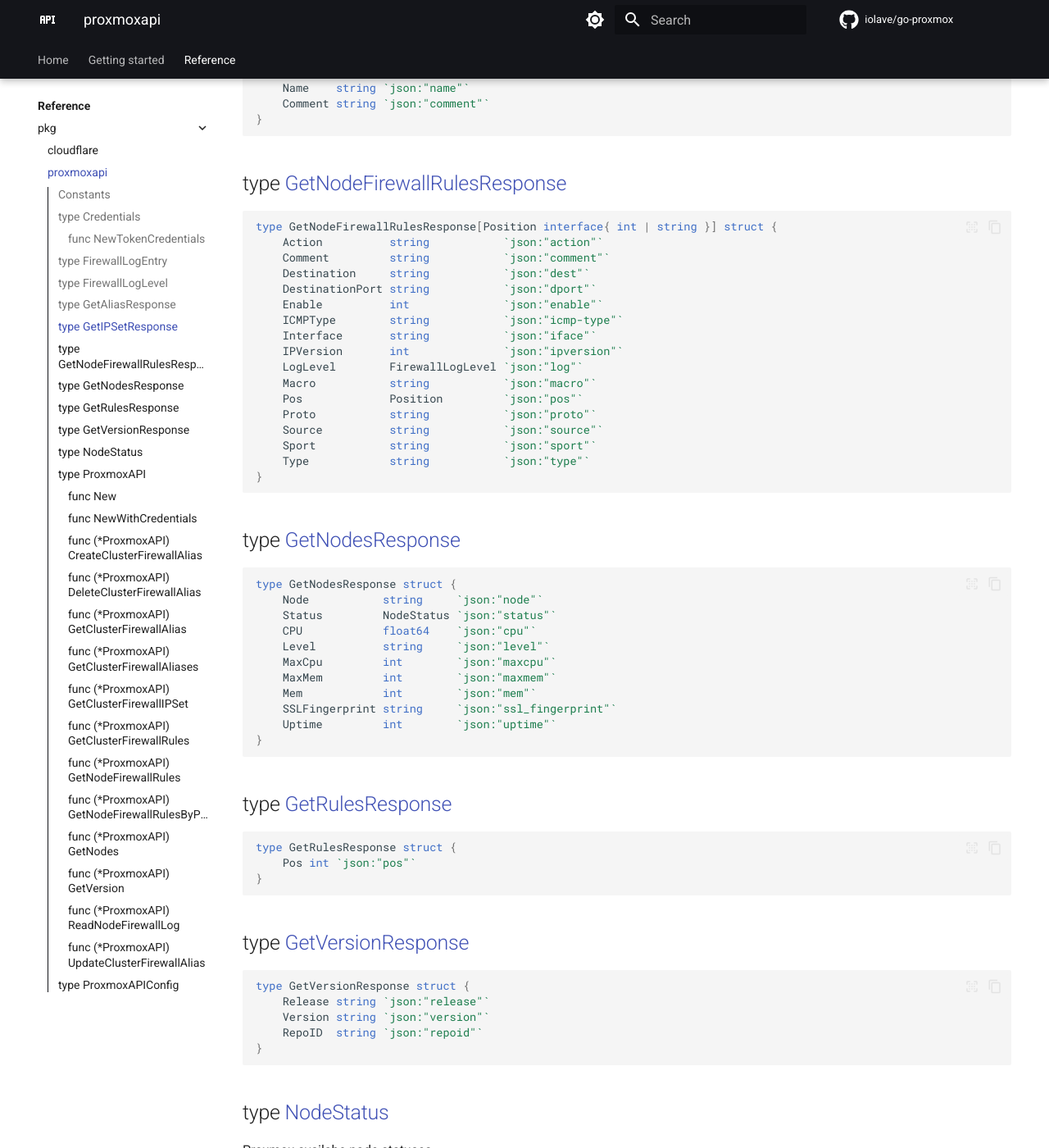
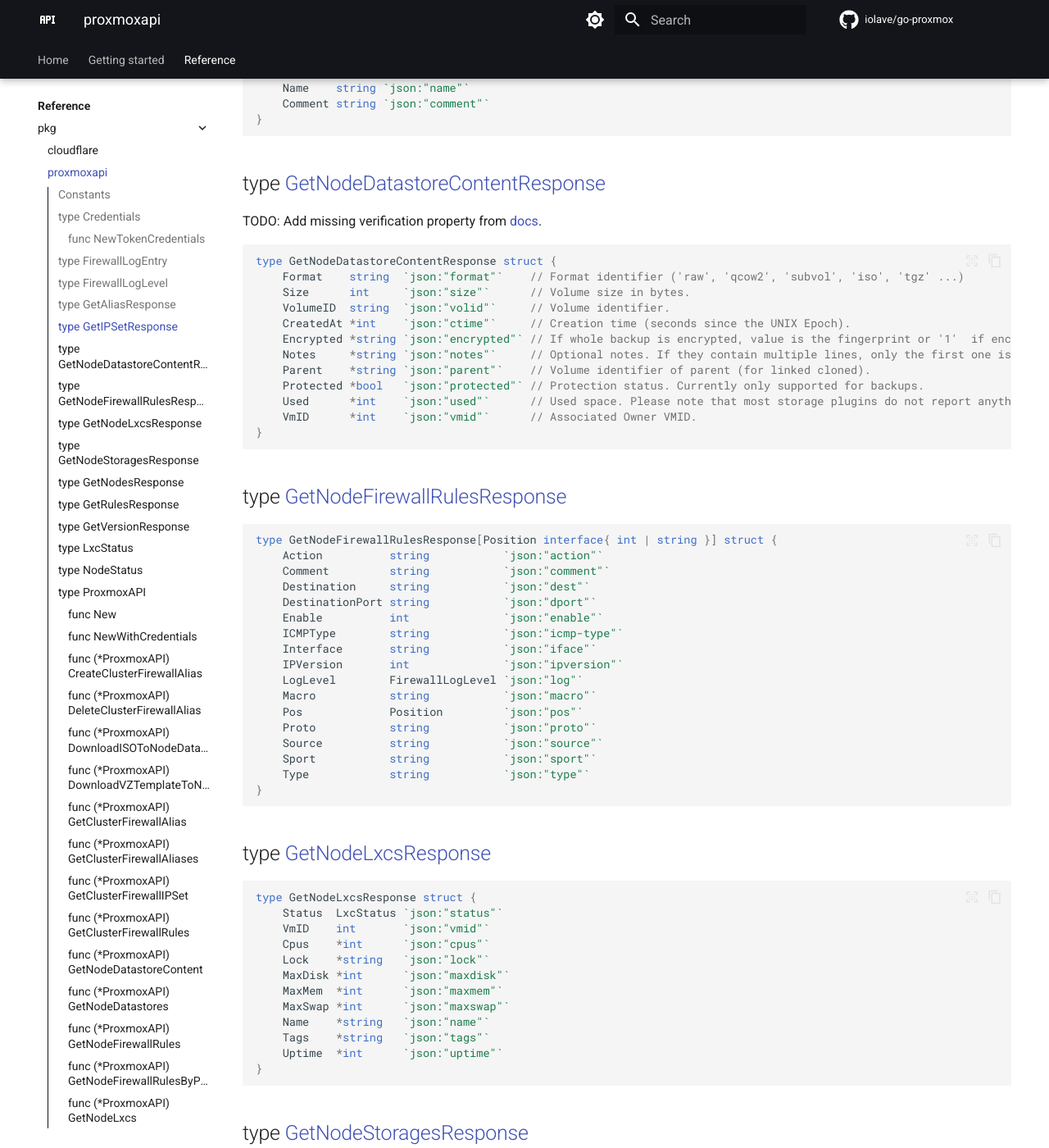
Before and after one commit to iolave/go-proxmox, an MkDocs documentation site: the page built from docs/reference/pkg/proxmox_api.md, in a window 1280 px wide and 1400 px high, scrolled down 1824 px. Shown: the whole window at 82% size. Built offline with MkDocs 1.6.1 and Material for MkDocs 9.7.7, drawn with Linux system fonts in a browser that asks for light colours; comment, search, counter and statistics services are not loaded; some of the changed text lies outside the part shown.

Commit message:
updated docs

````diff
--- a/docs/reference/pkg/proxmox_api.md
+++ b/docs/reference/pkg/proxmox_api.md
@@ -103,6 +103,26 @@ type GetIPSetResponse struct {
 }
 ```
 
+<a name="GetNodeDatastoreContentResponse"></a>
+## type [GetNodeDatastoreContentResponse](<https://github.com/iolave/go-proxmox/blob/master/pkg/proxmox_api/node_storage.go#L31-L42>)
+
+TODO: Add missing verification property from [docs](<https://pve.proxmox.com/pve-docs/api-viewer/#/nodes/{node}/storage/{storage}/content>).
+
+```go
+type GetNodeDatastoreContentResponse struct {
+    Format    string  `json:"format"`    // Format identifier ('raw', 'qcow2', 'subvol', 'iso', 'tgz' ...)
+    Size      int     `json:"size"`      // Volume size in bytes.
+    VolumeID  string  `json:"volid"`     // Volume identifier.
+    CreatedAt *int    `json:"ctime"`     // Creation time (seconds since the UNIX Epoch).
+    Encrypted *string `json:"encrypted"` // If whole backup is encrypted, value is the fingerprint or '1'  if encrypted. Only useful for the Proxmox Backup Server storage type.
+    Notes     *string `json:"notes"`     // Optional notes. If they contain multiple lines, only the first one is returned here.
+    Parent    *string `json:"parent"`    // Volume identifier of parent (for linked cloned).
+    Protected *bool   `json:"protected"` // Protection status. Currently only supported for backups.
+    Used      *int    `json:"used"`      // Used space. Please note that most storage plugins do not report anything useful here.
+    VmID      *int    `json:"vmid"`      // Associated Owner VMID.
+}
+```
+
 <a name="GetNodeFirewallRulesResponse"></a>
 ## type [GetNodeFirewallRulesResponse](<https://github.com/iolave/go-proxmox/blob/master/pkg/proxmox_api/node_firewall.go#L9-L25>)
 
@@ -125,6 +145,46 @@ type GetNodeFirewallRulesResponse[Position interface{ int | string }] struct {
     Source          string           `json:"source"`
     Sport           string           `json:"sport"`
     Type            string           `json:"type"`
+}
+```
+
+<a name="GetNodeLxcsResponse"></a>
+## type [GetNodeLxcsResponse](<https://github.com/iolave/go-proxmox/blob/master/pkg/proxmox_api/node_lxc.go#L8-L19>)
+
+
+
+```go
+type GetNodeLxcsResponse struct {
+    Status  LxcStatus `json:"status"`
+    VmID    int       `json:"vmid"`
+    Cpus    *int      `json:"cpus"`
+    Lock    *string   `json:"lock"`
+    MaxDisk *int      `json:"maxdisk"`
+    MaxMem  *int      `json:"maxmem"`
+    MaxSwap *int      `json:"maxswap"`
+    Name    *string   `json:"name"`
+    Tags    *string   `json:"tags"`
+    Uptime  *int      `json:"uptime"`
+}
+```
+
+<a name="GetNodeStoragesResponse"></a>
+## type [GetNodeStoragesResponse](<https://github.com/iolave/go-proxmox/blob/master/pkg/proxmox_api/node_storage.go#L9-L20>)
+
+
+
+```go
+type GetNodeStoragesResponse struct {
+    Content      string   `json:"content"`       // Allowed storage content types.
+    Storage      string   `json:"storage"`       // The storage identifier.
+    Type         string   `json:"type"`          // Storage type.
+    Active       *bool    `json:"active"`        // Set when storage is accessible.
+    Available    *int     `json:"avail"`         // Available storage space in bytes.
+    Enabled      *bool    `json:"enabled"`       // Set when storage is enabled (not disabled).
+    Shared       *bool    `json:"shared"`        // Shared flag from storage configuration.
+    TotalSpace   *int     `json:"total"`         // Total storage space in bytes.
+    UsedSpace    *int     `json:"used"`          // Total storage space in bytes.
+    UsedFraction *float64 `json:"used_fraction"` // Used fraction (used/total).
 }
 ```
 
@@ -171,6 +231,24 @@ type GetVersionResponse struct {
 }
 ```
 
+<a name="LxcStatus"></a>
+## type [LxcStatus](<https://github.com/iolave/go-proxmox/blob/master/pkg/proxmox_api/lxc.go#L3>)
+
+
+
+```go
+type LxcStatus string
+```
+
+<a name="LXC_STATUS_STOPPED"></a>
+
+```go
+const (
+    LXC_STATUS_STOPPED LxcStatus = "stopped"
+    LXC_STATUS_RUNNING LxcStatus = "running"
+)
+```
+
 <a name="NodeStatus"></a>
 ## type [NodeStatus](<https://github.com/iolave/go-proxmox/blob/master/pkg/proxmox_api/nodes.go#L6>)
 
@@ -214,7 +292,7 @@ func New(config ProxmoxAPIConfig) (*ProxmoxAPI, error)
 ### func [NewWithCredentials](<https://github.com/iolave/go-proxmox/blob/master/pkg/proxmox_api/proxmox_api.go#L48>)
 
 ```go
-func NewWithCredentials(config ProxmoxAPIConfig, creds *credentials) (*ProxmoxAPI, error)
+func NewWithCredentials(config ProxmoxAPIConfig, creds *Credentials) (*ProxmoxAPI, error)
 ```
 
 TODO: To test credentials, do a proxmox version query to ensure credentials are valid
@@ -238,6 +316,28 @@ func (api *ProxmoxAPI) DeleteClusterFirewallAlias(name string, digest *string) e
 DeleteClusterFirewallAlias removes a cluster firewall IP or Network alias.
 
 Digest prevents changes if current configuration file has a different digest. This can be used to prevent concurrent modifications.
+
+<a name="ProxmoxAPI.DownloadISOToNodeDatastore"></a>
+### func \(\*ProxmoxAPI\) [DownloadISOToNodeDatastore](<https://github.com/iolave/go-proxmox/blob/master/pkg/proxmox_api/node_storage.go#L59>)
+
+```go
+func (api *ProxmoxAPI) DownloadISOToNodeDatastore(node, storageId, fileName, URL string) error
+```
+
+DownloadISOToNodeDatastore downloads an iso from an url into a node's datastore.
+
+TODO: Add optional [parameters](<https://pve.proxmox.com/pve-docs/api-viewer/#/nodes/{node}/storage/{storage}/download-url>).
+
+<a name="ProxmoxAPI.DownloadVZTemplateToNodeDatastore"></a>
+### func \(\*ProxmoxAPI\) [DownloadVZTemplateToNodeDatastore](<https://github.com/iolave/go-proxmox/blob/master/pkg/proxmox_api/node_storage.go#L75>)
+
+```go
+func (api *ProxmoxAPI) DownloadVZTemplateToNodeDatastore(node, storageId, fileName, URL string) error
+```
+
+DownloadVZTemplateToNodeDatastore downloads a vztemplate from an url into a node's datastore.
+
+TODO: Add optional [parameters](<https://pve.proxmox.com/pve-docs/api-viewer/#/nodes/{node}/storage/{storage}/download-url>).
 
 <a name="ProxmoxAPI.GetClusterFirewallAlias"></a>
 ### func \(\*ProxmoxAPI\) [GetClusterFirewallAlias](<https://github.com/iolave/go-proxmox/blob/master/pkg/proxmox_api/cluster_firewall.go#L22>)
@@ -275,6 +375,26 @@ func (api *ProxmoxAPI) GetClusterFirewallRules() ([]GetRulesResponse, error)
 
 GetClusterFirewallRules retrieves all cluster firewall rules.
 
+<a name="ProxmoxAPI.GetNodeDatastoreContent"></a>
+### func \(\*ProxmoxAPI\) [GetNodeDatastoreContent](<https://github.com/iolave/go-proxmox/blob/master/pkg/proxmox_api/node_storage.go#L49>)
+
+```go
+func (api *ProxmoxAPI) GetNodeDatastoreContent(node, storageId string) ([]GetNodeDatastoreContentResponse, error)
+```
+
+GetNodeDatastoreContent retrieves node's datastores info.
+
+TODO: Add optional [parameters](<https://pve.proxmox.com/pve-docs/api-viewer/#/nodes/{node}/storage/{storage}/content>).
+
+<a name="ProxmoxAPI.GetNodeDatastores"></a>
+### func \(\*ProxmoxAPI\) [GetNodeDatastores](<https://github.com/iolave/go-proxmox/blob/master/pkg/proxmox_api/node_storage.go#L23>)
+
+```go
+func (api *ProxmoxAPI) GetNodeDatastores(node string) ([]GetNodeStoragesResponse, error)
+```
+
+GetNodeDatastores retrieves node's datastores info.
+
 <a name="ProxmoxAPI.GetNodeFirewallRules"></a>
 ### func \(\*ProxmoxAPI\) [GetNodeFirewallRules](<https://github.com/iolave/go-proxmox/blob/master/pkg/proxmox_api/node_firewall.go#L28>)
 
@@ -291,7 +411,16 @@ GetNodeFirewallRules lists all rules.
 func (api *ProxmoxAPI) GetNodeFirewallRulesByPos(node string, pos int) (GetNodeFirewallRulesResponse[string], error)
 ```
 
-GetNodeFirewallRulesByPos gets single rule data using the rule position \(pos\) as an index.
+GetNodeFirewallRulesByPos Retrieves a single node's firewall rule using rule's position \(pos\) as an index.
+
+<a name="ProxmoxAPI.GetNodeLxcs"></a>
+### func \(\*ProxmoxAPI\) [GetNodeLxcs](<https://github.com/iolave/go-proxmox/blob/master/pkg/proxmox_api/node_lxc.go#L22>)
+
+```go
+func (api *ProxmoxAPI) GetNodeLxcs(node string) ([]GetNodeLxcsResponse, error)
+```
+
+GetNodeLxcs returns node's lxc index per node.
 
 <a name="ProxmoxAPI.GetNodes"></a>
 ### func \(\*ProxmoxAPI\) [GetNodes](<https://github.com/iolave/go-proxmox/blob/master/pkg/proxmox_api/nodes.go#L27>)
````
Also changed, not shown: other parts of docs/reference/pkg/proxmox_api.md (+4 -4 lines).
